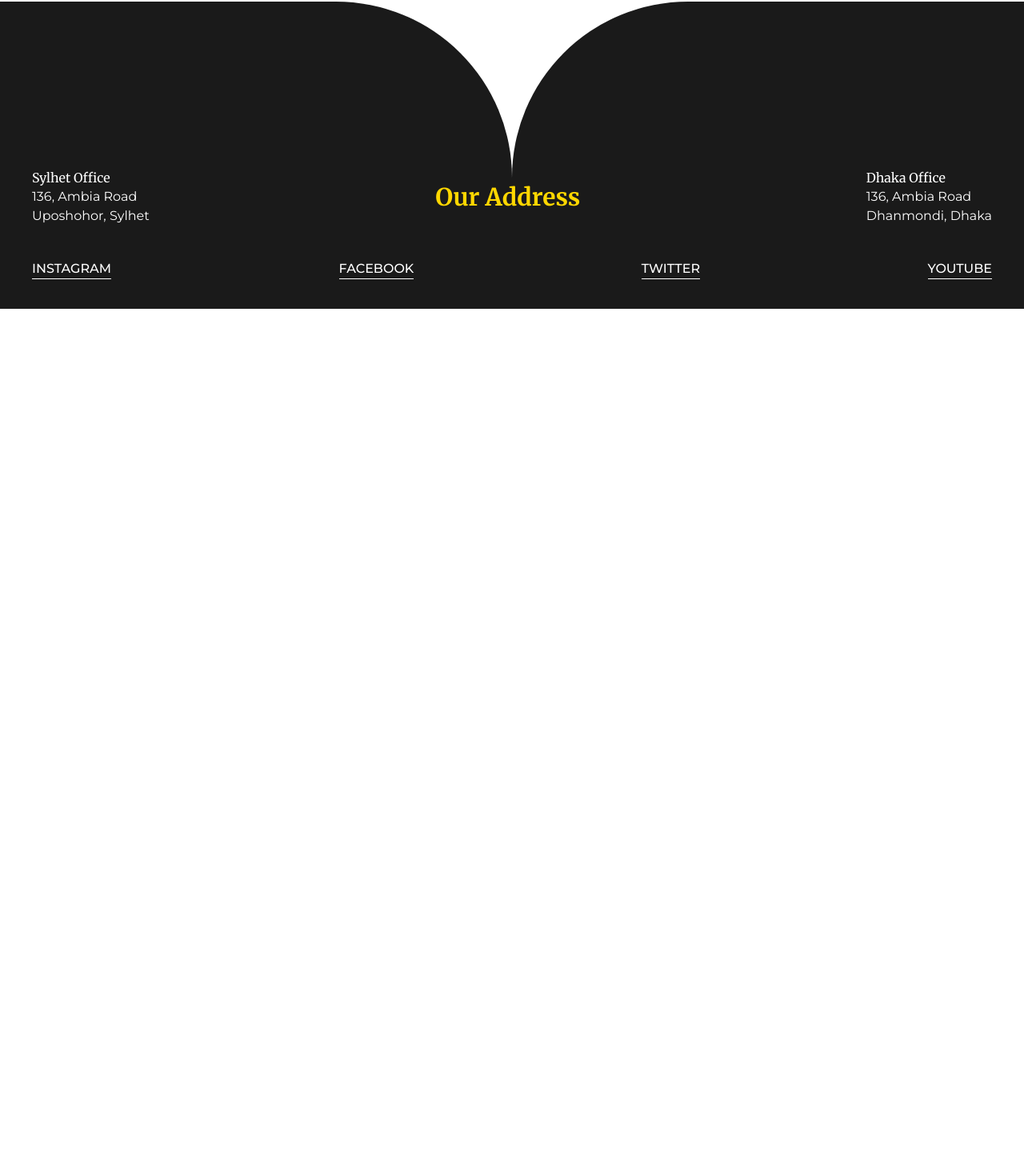
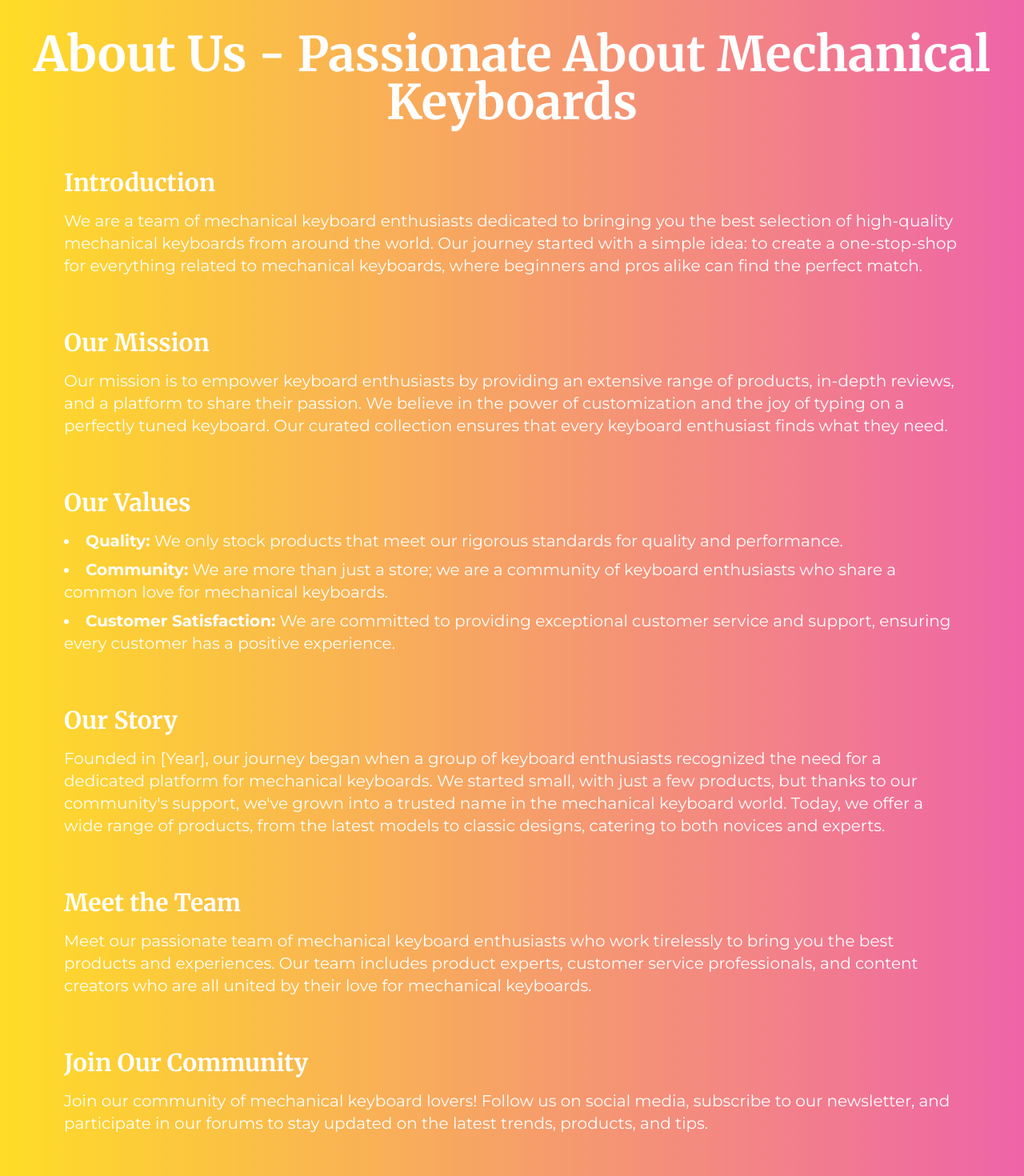
Before and after one commit to enayetsyl/level-2-assignment-4, a React (Vite) app: page /about-us in a window 1280 px wide. Shown: the part 86-1556 px from the top of the page at 80% size. Before the commit the page ends 800 px from the top, so only its background shows below. Built offline with nearby package versions, Linux system fonts and the light colour scheme.

Commit message:
about us and contact us page done

```diff
--- a/src/pages/main/AboutUs.tsx
+++ b/src/pages/main/AboutUs.tsx
@@ -4,7 +4,66 @@ type Props = {}
 
 const AboutUs = (props: Props) => {
   return (
-    <div>AboutUs</div>
+    <div className="bg-gradient-to-r from-light-gold  to-pink-500 animate-fade-in text-white py-10">
+      <h1 className="text-3xl md:text-4xl lg:text-6xl font-bold text-center py-5 px-10">
+        About Us - Passionate About Mechanical Keyboards
+      </h1>
+
+      {/* Section 1: Introduction */}
+      <section className="py-8 px-5 md:px-10 lg:px-20 text-lg md:text-xl">
+        <h2 className="text-2xl md:text-3xl font-semibold mb-4">Introduction</h2>
+        <p>
+          We are a team of mechanical keyboard enthusiasts dedicated to bringing you the best selection of high-quality mechanical keyboards from around the world. Our journey started with a simple idea: to create a one-stop-shop for everything related to mechanical keyboards, where beginners and pros alike can find the perfect match.
+        </p>
+      </section>
+
+      {/* Section 2: Our Mission */}
+      <section className="py-8 px-5 md:px-10 lg:px-20 text-lg md:text-xl">
+        <h2 className="text-2xl md:text-3xl font-semibold mb-4">Our Mission</h2>
+        <p>
+          Our mission is to empower keyboard enthusiasts by providing an extensive range of products, in-depth reviews, and a platform to share their passion. We believe in the power of customization and the joy of typing on a perfectly tuned keyboard. Our curated collection ensures that every keyboard enthusiast finds what they need.
+        </p>
+      </section>
+
+      {/* Section 3: Our Values */}
+      <section className="py-8 px-5 md:px-10 lg:px-20 text-lg md:text-xl">
+        <h2 className="text-2xl md:text-3xl font-semibold mb-4">Our Values</h2>
+        <ul className="list-disc list-inside space-y-2">
+          <li><strong>Quality:</strong> We only stock products that meet our rigorous standards for quality and performance.</li>
+          <li><strong>Community:</strong> We are more than just a store; we are a community of keyboard enthusiasts who share a common love for mechanical keyboards.</li>
+          <li><strong>Customer Satisfaction:</strong> We are committed to providing exceptional customer service and support, ensuring every customer has a positive experience.</li>
+        </ul>
+      </section>
+
+      {/* Section 4: Our Story */}
+      <section className="py-8 px-5 md:px-10 lg:px-20 text-lg md:text-xl">
+        <h2 className="text-2xl md:text-3xl font-semibold mb-4">Our Story</h2>
+        <p>
+          Founded in [Year], our journey began when a group of keyboard enthusiasts recognized the need for a dedicated platform for mechanical keyboards. We started small, with just a few products, but thanks to our community's support, we've grown into a trusted name in the mechanical keyboard world. Today, we offer a wide range of products, from the latest models to classic designs, catering to both novices and experts.
+        </p>
+      </section>
+
+      {/* Section 5: Meet the Team */}
+      <section className="py-8 px-5 md:px-10 lg:px-20 text-lg md:text-xl">
+        <h2 className="text-2xl md:text-3xl font-semibold mb-4">Meet the Team</h2>
+        <p>
+          Meet our passionate team of mechanical keyboard enthusiasts who work tirelessly to bring you the best products and experiences. Our team includes product experts, customer service professionals, and content creators who are all united by their love for mechanical keyboards.
+        </p>
+      </section>
+
+      {/* Section 6: Join Our Community */}
+      <section className="py-8 px-5 md:px-10 lg:px-20 text-lg md:text-xl">
+        <h2 className="text-2xl md:text-3xl font-semibold mb-4">Join Our Community</h2>
+        <p>
+          Join our community of mechanical keyboard lovers! Follow us on social media, subscribe to our newsletter, and participate in our forums to stay updated on the latest trends, products, and tips.
+        </p>
+      </section>
+
+      {/* Footer */}
+      <footer className="py-5 px-10 text-center text-sm md:text-base lg:text-lg">
+        Thank you for choosing us as your trusted source for mechanical keyboards. We look forward to serving you!
+      </footer>
+    </div>
   )
 }
 
--- a/src/pages/main/ContactUs.tsx
+++ b/src/pages/main/ContactUs.tsx
@@ -1,11 +1,44 @@
-import React from 'react'
+import React from 'react';
 
 type Props = {}
 
 const ContactUs = (props: Props) => {
   return (
-    <div>ContactUs</div>
-  )
+    <div className="bg-gradient-to-r from-blue-500 to-purple-500 text-white animate-fade-in py-20">
+      <h1 className="text-3xl md:text-4xl lg:text-6xl font-bold text-center py-5 px-10">
+        Contact Us
+      </h1>
+
+      {/* Contact Information Section */}
+      <section className="py-8 px-5 md:px-10 lg:px-20 text-lg md:text-xl">
+        <h2 className="text-2xl md:text-3xl font-semibold mb-4">We'd Love to Hear From You!</h2>
+        <p className="mb-12">
+          Whether you have a question about our products, need assistance with an order, or just want to share your feedback, we're here to help! Reach out to us through any of the following methods, and we'll get back to you as soon as possible.
+        </p>
+        <div className="grid grid-cols-1 md:grid-cols-2 gap-6">
+          <div className="p-5 bg-white text-black rounded-lg shadow-lg transform transition duration-500 hover:scale-105">
+            <h3 className="text-xl font-bold mb-2">Email Us</h3>
+            <p className="mb-2">For general inquiries: <a href="mailto:support@keyboardshop.com" className="text-blue-600 underline">support@keyboardshop.com</a></p>
+            <p>For technical support: <a href="mailto:techsupport@keyboardshop.com" className="text-blue-600 underline">techsupport@keyboardshop.com</a></p>
+          </div>
+          <div className="p-5 bg-white text-black rounded-lg shadow-lg transform transition duration-500 hover:scale-105">
+            <h3 className="text-xl font-bold mb-2">Call Us</h3>
+            <p className="mb-2">Customer Service: <a href="tel:+1234567890" className="text-blue-600 underline">+1 (234) 567-890</a></p>
+            <p>Technical Support: <a href="tel:+0987654321" className="text-blue-600 underline">+1 (098) 765-4321</a></p>
+          </div>
+        </div>
+        <div className="mt-6 p-5 bg-white text-black rounded-lg shadow-lg transform transition duration-500 hover:scale-105">
+          <h3 className="text-xl font-bold mb-2">Visit Us</h3>
+          <p>123 Mechanical Keyboard Ave, Typing City, TX 78901, USA</p>
+        </div>
+      </section>
+
+
+        <p className="mt-5 text-center">
+          We appreciate your interest in our products and services. Feel free to reach out anytime!
+        </p>
+    </div>
+  );
 }
 
-export default ContactUs
+export default ContactUs;
--- a/tailwind.config.js
+++ b/tailwind.config.js
@@ -20,6 +20,15 @@ export default {
         sans: ['Montserrat', 'sans-serif'],
         serif: ['Merriweather', 'serif'],
       },
+      keyframes: {
+        fadeIn: {
+          '0%': { opacity: 0 },
+          '100%': { opacity: 1 },
+        },
+      },
+      animation: {
+        'fade-in': 'fadeIn 8s ease-in-out',
+      },
     },
   },
   plugins: [],
```
Also changed, not shown: 1 other file (tests, documents, lock files or other folders).
